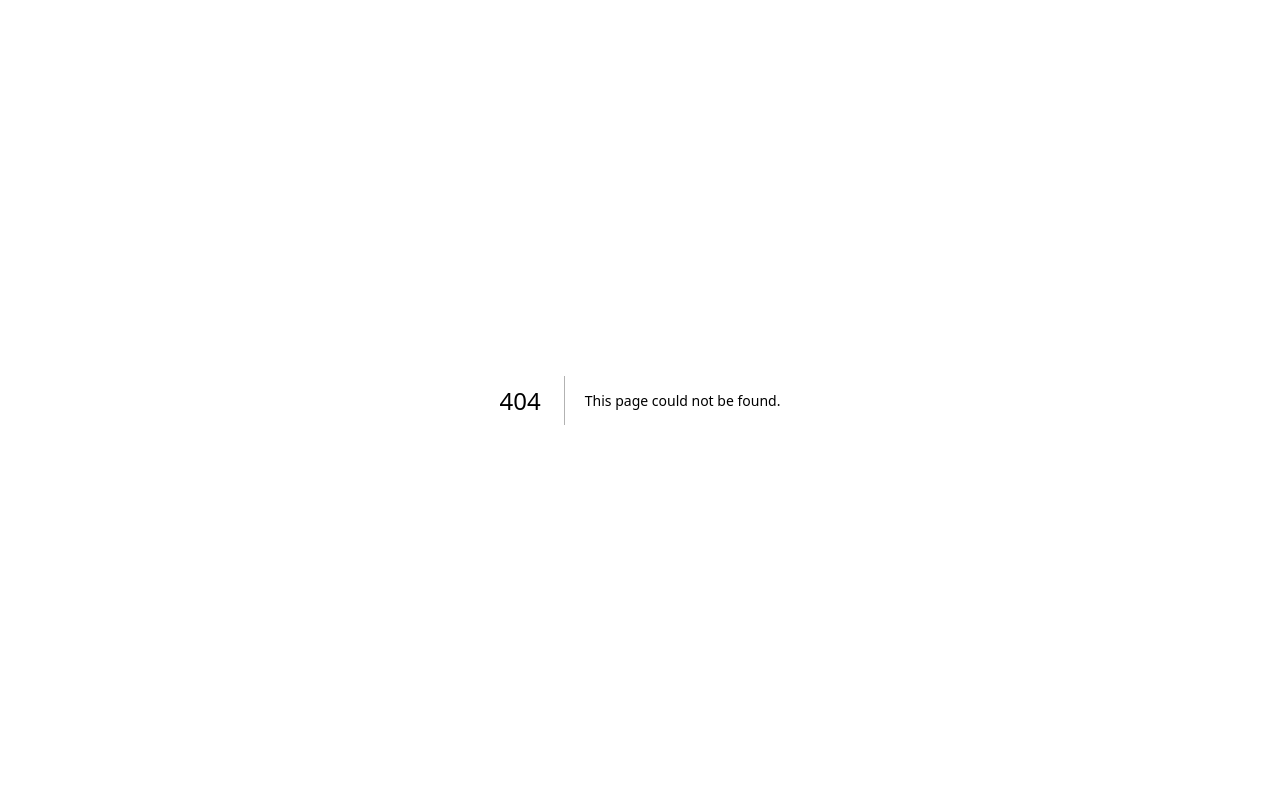
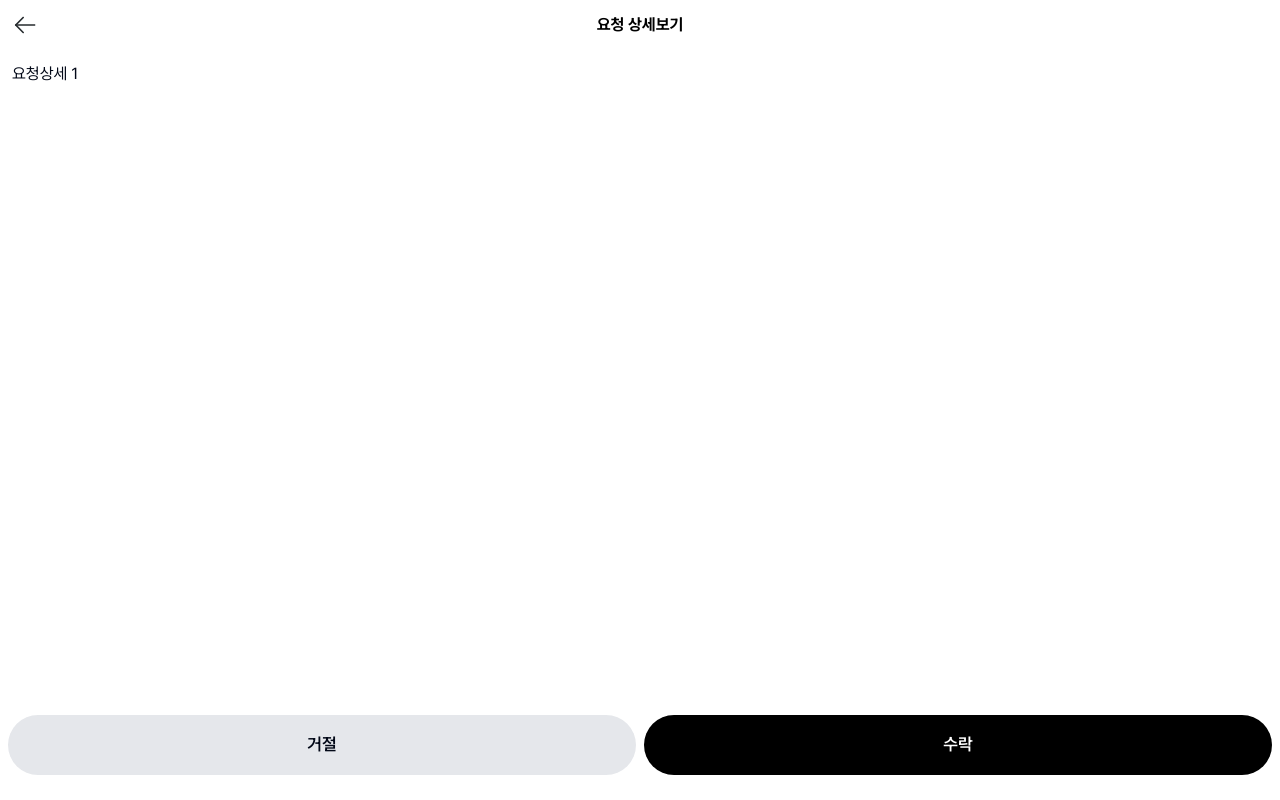
Before and after one commit to 2-PERSONULL/mfc-front, a Next.js app: page /partner/reqcoordi/1 in a window 1280 px wide. Before the commit this address had no page. Built offline with nearby package versions, Linux system fonts and the light colour scheme.

Commit message:
feat: 요청 상세보기 컴포넌트 추가

```diff
--- /dev/null
+++ b/src/app/api/partner/PartnerRequest.ts
@@ -0,0 +1,25 @@
+'use server'
+
+import getFetchHeader from '@/utils/getFetchHeader'
+
+export default async function ActionCoordinate(
+  historyId: number,
+  status: string,
+) {
+  const header = await getFetchHeader()
+
+  if (!header) {
+    console.log('session not found')
+    return null
+  }
+
+  const response = await fetch(
+    `${process.env.NEXT_PUBLIC_API_BASE_URL}/requests/${status}/${historyId}`,
+    {
+      headers: header,
+    },
+  )
+
+  const data = await response.json()
+  return data
+}
--- /dev/null
+++ b/src/app/partner/reqcoordi/[requestId]/page.tsx
@@ -0,0 +1,18 @@
+import React from 'react'
+import RequestDetail from '@/components/pages/partner/reqCoordi/RequestDetail'
+import GoBackHeader from '@/components/layouts/GoBackHeader'
+
+export default function RequestDeatailPage({
+  params,
+}: {
+  params: { requestId: number }
+}) {
+  const { requestId } = params
+
+  return (
+    <div>
+      <GoBackHeader title="요청 상세보기" />
+      <RequestDetail historyId={requestId} />
+    </div>
+  )
+}
--- a/src/components/layouts/GoBackHeader.tsx
+++ b/src/components/layouts/GoBackHeader.tsx
@@ -9,7 +9,7 @@ const GoBackHeader = ({
   confirmExit?: boolean
 }) => {
   return (
-    <div className="h-[50px] py-[11px] flex justify-center items-center bg-white">
+    <div className="sticky top-0 h-[50px] py-[11px] flex justify-center items-center bg-white z-[10]">
       <div className="w-[50px] h-[50px] flex absolute left-0 top-0 bottom-0 items-center justify-center">
         <BackArrowButton confirmExit={confirmExit || false} />
       </div>
--- a/src/components/pages/chats/box/ChatBoxButton.tsx
+++ b/src/components/pages/chats/box/ChatBoxButton.tsx
@@ -33,7 +33,12 @@ export default function ChatBoxButton({
       <div className="h-[50px] w-full border-t">
         {status === 'WAITING' ? (
           <div className="h-full flex items-center justify-center">
-            <button type="button">요청 상세보기</button>
+            <button
+              type="button"
+              onClick={() => router.push(`/partner/reqcoordi/${requestId}`)}
+            >
+              요청 상세보기
+            </button>
           </div>
         ) : (
           <div className="h-full flex items-center justify-around">
--- /dev/null
+++ b/src/components/pages/partner/reqCoordi/RequestDetail.tsx
@@ -0,0 +1,34 @@
+'use client'
+
+import React from 'react'
+import ActionCoordinate from '@/app/api/partner/PartnerRequest'
+
+export default function RequestDetail({ historyId }: { historyId: number }) {
+  const actionHandler = async (action: string) => {
+    const result = await ActionCoordinate(historyId, action)
+
+    console.log(result)
+  }
+  return (
+    <div className="w-full">
+      <div className="p-3">요청상세 {historyId}</div>
+
+      <div className="fixed bottom-0 h-[100px] w-full flex items-center bg-white gap-2 px-2 pb-[10px]">
+        <button
+          type="button"
+          onClick={() => actionHandler('reject')}
+          className="bg-gray-200 font-semibold text-[17px] h-[60px] rounded-full w-full"
+        >
+          거절
+        </button>
+        <button
+          type="button"
+          onClick={() => actionHandler('accept')}
+          className="bg-black font-semibold text-white text-[17px] h-[60px] rounded-full w-full"
+        >
+          수락
+        </button>
+      </div>
+    </div>
+  )
+}
```
